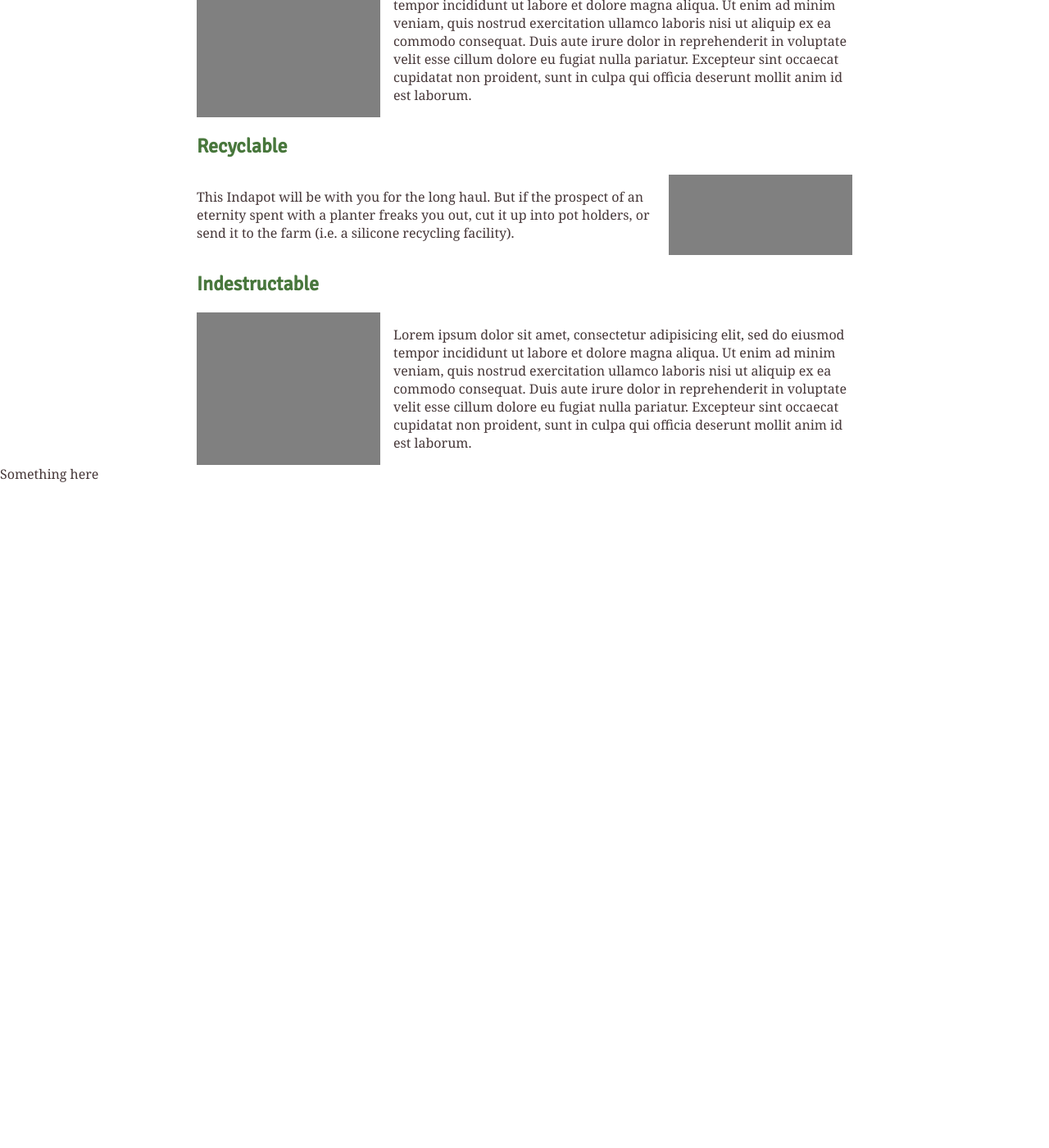
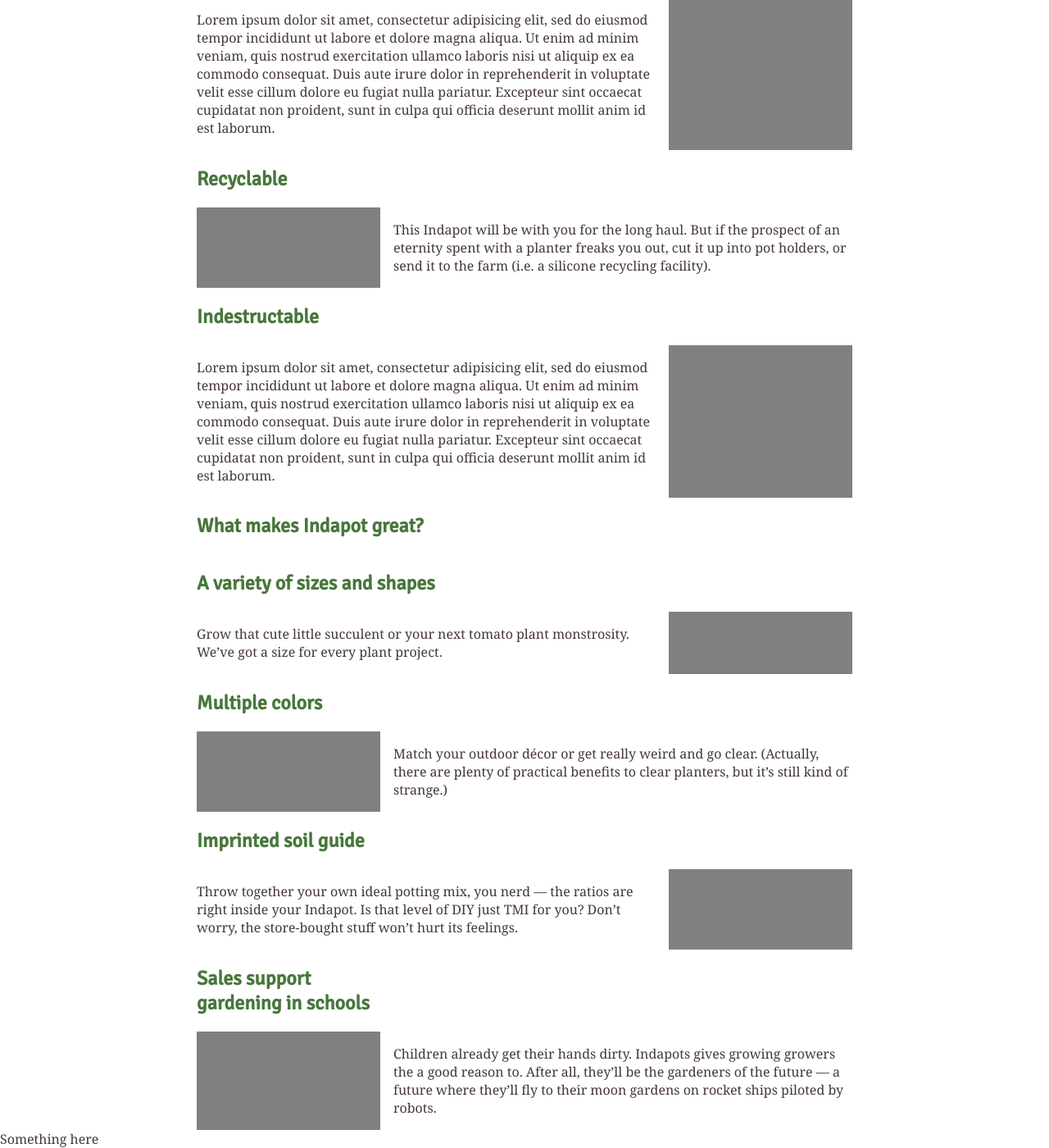
Before and after one commit to kbatson/indapot, a Jekyll site: the page built from indapot/index.md, in a window 1280 px wide and 1400 px high, scrolled down 2219 px. Shown: the whole window at 82% size. Built offline with Jekyll 4.4.1, drawn with Linux system fonts in a browser that asks for light colours; before the commit the page ends 2808 px from its top, so only the background shows below that; some of the changed text lies outside the part shown.

Commit message:
Added a few more copy lines

```diff
--- a/indapot/_layouts/home.html
+++ b/indapot/_layouts/home.html
@@ -12,6 +12,7 @@
 </header>
 <main>
     <section class="benefits" id="benefits">
+        <h1>What makes Indapot better?</h1>
         <section class="benefits__benefit">
             <h2 class="benefit__title">Unbreakable</h2>
             <div class="benefit__content">
@@ -122,5 +123,39 @@
             </figure>
         </section>
     </section>
+    <section class="great" id="great">
+        <h1>What makes Indapot great?</h1>
+        <section class="benefits__benefit">
+            <h2 class="benefit__title">A variety of sizes and shapes</h2>
+            <div class="benefit__content">
+                <p>Grow that cute little succulent or your next tomato plant monstrosity. We’ve got a size for every plant project.</p>
+            </div>
+            <figure class="benefit__figure">
+            </figure>
+        </section>
+        <section class="benefits__benefit">
+            <h2 class="benefit__title">Multiple colors</h2>
+            <div class="benefit__content">
+                <p>Match your outdoor décor or get really weird and go clear. (Actually, there are plenty of practical benefits to clear planters, but it’s still kind of strange.)</p>
+            </div>
+            <figure class="benefit__figure">
+            </figure>
+        </section>
+        <section class="benefits__benefit">
+            <h2 class="benefit__title">Imprinted soil guide</h2>
+            <div class="benefit__content">
+                <p>Throw together your own ideal potting mix, you nerd — the ratios are right inside your Indapot. Is that level of DIY just TMI for you? Don’t worry, the store-bought stuff won’t hurt its feelings.</p>
+            </div>
+            <figure class="benefit__figure">
+            </figure>
+        </section>
+        <section class="benefits__benefit">
+            <h2 class="benefit__title">Sales support gardening in schools</h2>
+            <div class="benefit__content">
+                <p>Children already get their hands dirty. Indapots gives growing growers the a good reason to. After all, they’ll be the gardeners of the future — a future where they’ll fly to their moon gardens on rocket ships piloted by robots.</p>
+            </div>
+            <figure class="benefit__figure">
+            </figure>
+        </section>
 </main>
 {% include _footer.html %}
```
